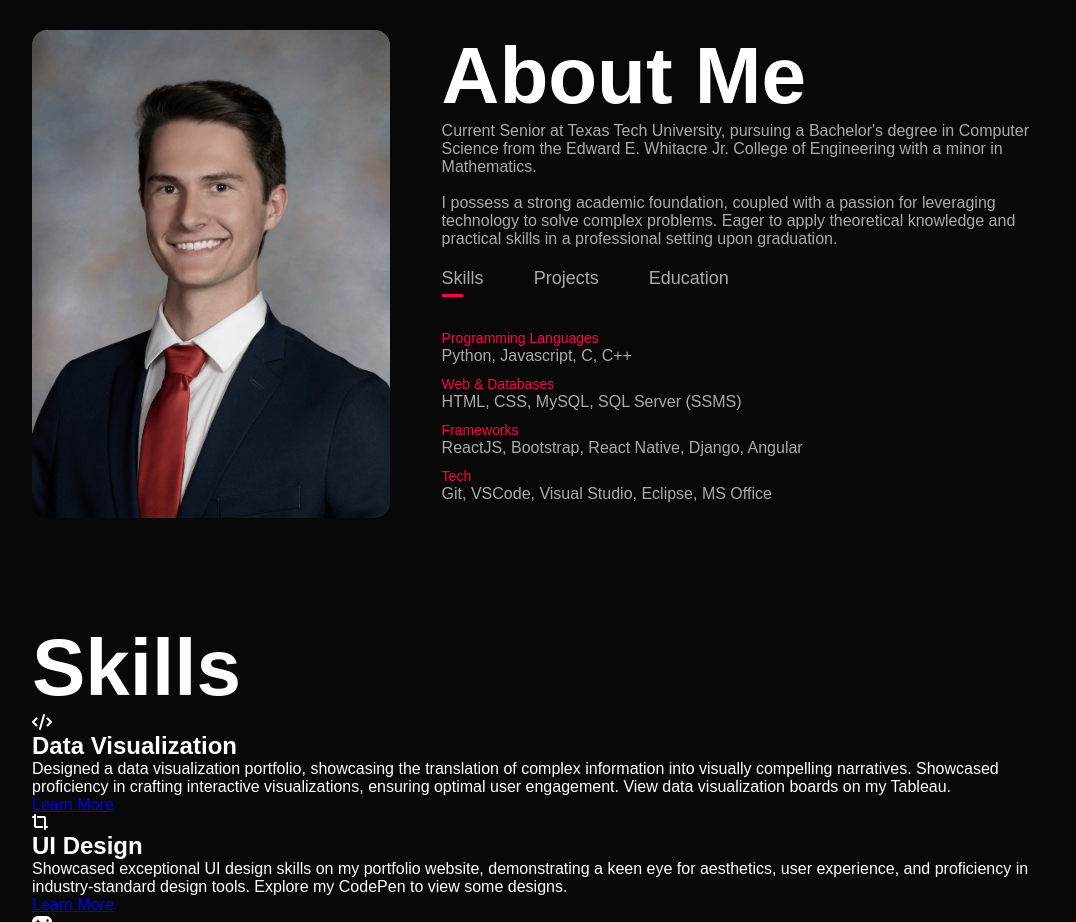
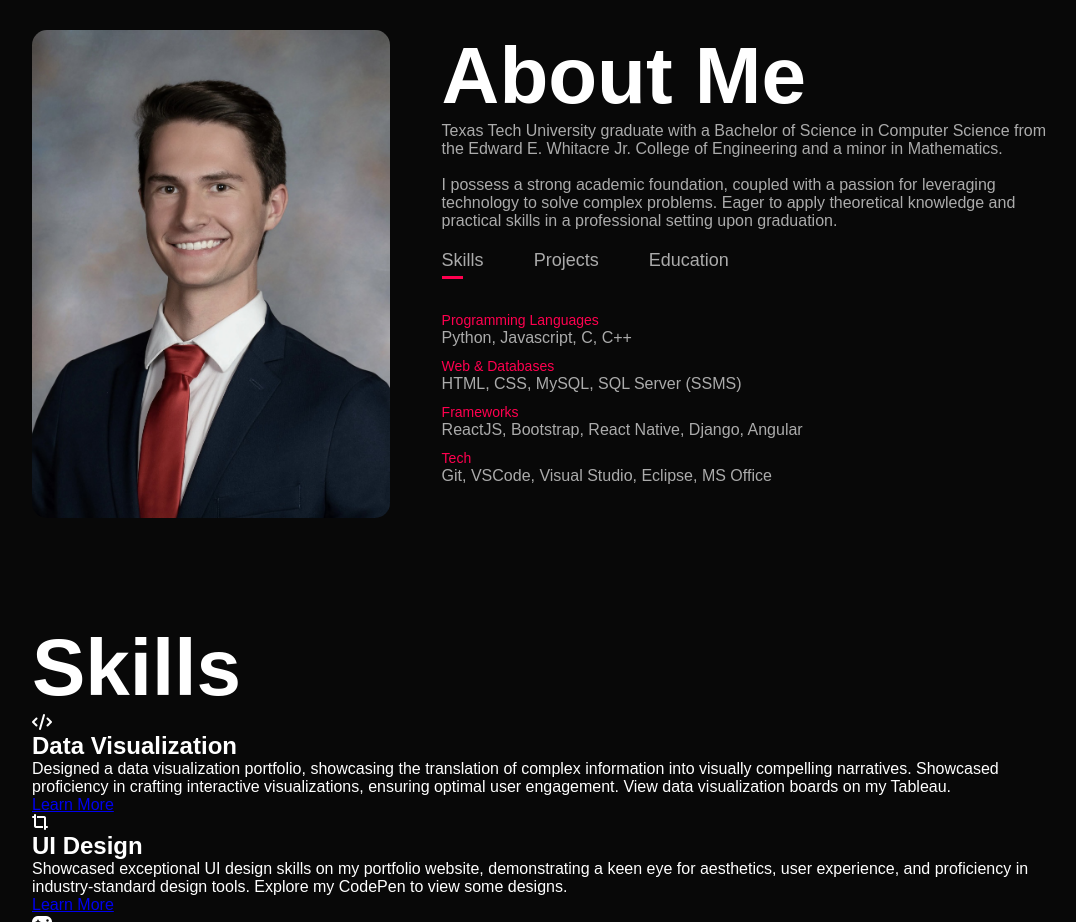
Before and after one commit to EastonArcher/HTML-Portfolio-Website, a plain HTML site: page index.html in a window 1280 px wide. Shown: the part 860-1782 px from the top of the page, without its empty margins (96-1172 px from the left). Drawn offline with Linux system fonts and the light colour scheme.

Commit message:
Update index.html
Updated introduction

```diff
--- a/index.html
+++ b/index.html
@@ -38,9 +38,9 @@
         </div>
         <div class="about-col-2">
         <h1 class="sub-title">About Me</h1>
-        <p>Current Senior at Texas Tech University, pursuing a Bachelor's degree
+        <p>Texas Tech University graduate with a Bachelor of Science
           in Computer Science from the Edward E. Whitacre Jr. College of Engineering
-          with a minor in Mathematics.
+          and a minor in Mathematics.
           <br>
           <br>
           I possess a strong academic foundation, coupled with a passion for leveraging
```
